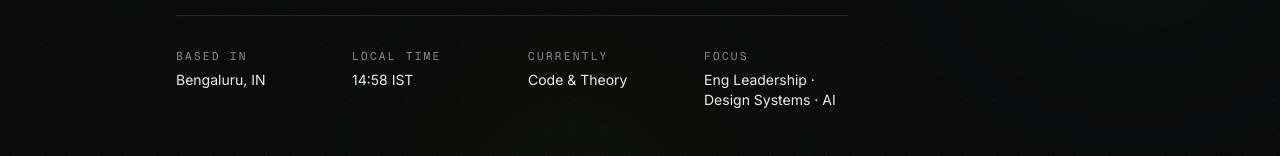
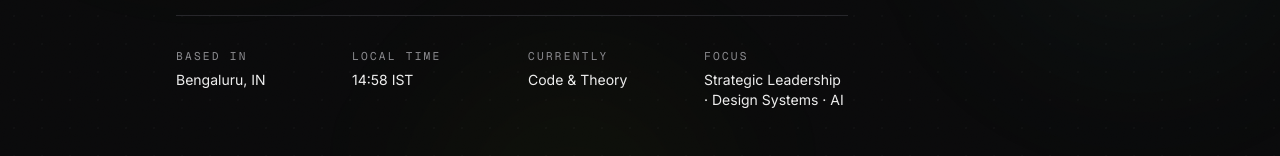
Before and after one commit to barunprasad/portfolio, a Next.js app: page / in a window 1280 px wide. Shown: the part 474-630 px from the top of the page. Built offline with nearby package versions, Linux system fonts and the light colour scheme; no server answers.

Commit message:
content(redesign): focus 'Eng Leadership' -> 'Strategic Leadership'
Co-Authored-By: Claude Opus 4.8 (1M context) <noreply@anthropic.com>

```diff
--- a/src/ui/editorial/Hero.tsx
+++ b/src/ui/editorial/Hero.tsx
@@ -33,7 +33,7 @@ export function Hero({
       ),
     },
     { label: 'Currently', value: 'Code & Theory' },
-    { label: 'Focus', value: 'Eng Leadership · Design Systems · AI' },
+    { label: 'Focus', value: 'Strategic Leadership · Design Systems · AI' },
   ];
 
   return (
```
